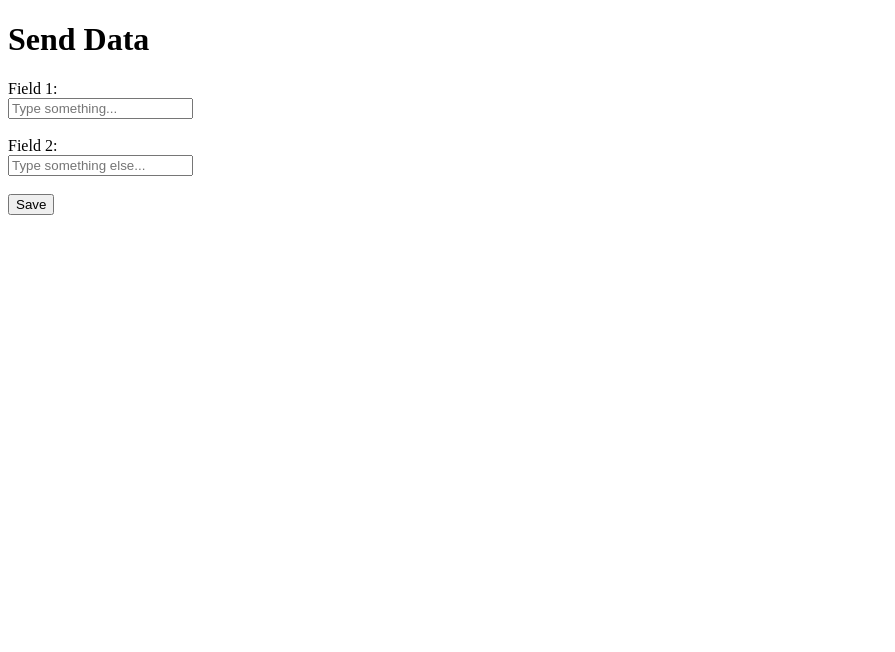
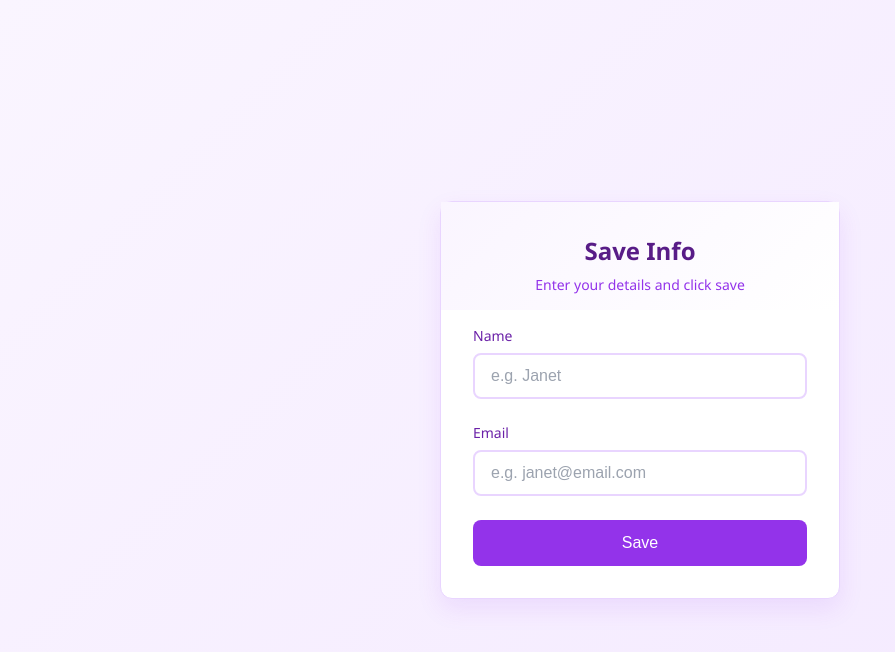
Before and after one commit to jajakyra/save-button-test, a plain HTML site: page index.html in a window 1280 px wide. Shown: the whole page, without its empty margins (0-895 px from the left). Drawn offline with Linux system fonts and the light colour scheme.

Commit message:
Update index.html

```diff
--- a/index.html
+++ b/index.html
@@ -1,40 +1,169 @@
 <!DOCTYPE html>
-<html>
+<html lang="en">
 <head>
-  <title>Send to n8n</title>
+  <meta charset="UTF-8" />
+  <meta name="viewport" content="width=device-width, initial-scale=1.0"/>
+  <title>Save Info</title>
+  <style>
+    * { margin: 0; padding: 0; box-sizing: border-box; }
+
+    :root {
+      --purple-50: #faf5ff;
+      --purple-100: #f3e8ff;
+      --purple-200: #e9d5ff;
+      --purple-400: #c084fc;
+      --purple-600: #9333ea;
+      --purple-700: #7c3aed;
+      --purple-800: #6b21a8;
+      --purple-900: #581c87;
+    }
+
+    body {
+      font-family: 'Segoe UI', sans-serif;
+      background: linear-gradient(135deg, var(--purple-50), var(--purple-100));
+      min-height: 100vh;
+      display: flex;
+      align-items: center;
+      justify-content: center;
+      padding: 1rem;
+    }
+
+    .form-container {
+      background: white;
+      border-radius: 12px;
+      box-shadow: 0 10px 25px rgba(147, 51, 234, 0.1);
+      border: 1px solid var(--purple-200);
+      width: 100%;
+      max-width: 400px;
+      animation: slideUp 0.3s ease-out;
+    }
+
+    .form-header {
+      padding: 2rem 2rem 1rem;
+      text-align: center;
+      background: linear-gradient(135deg, var(--purple-50), white);
+    }
+
+    .form-title {
+      font-size: 1.5rem;
+      font-weight: 600;
+      color: var(--purple-900);
+      margin-bottom: 0.5rem;
+    }
+
+    .form-description {
+      color: var(--purple-600);
+      font-size: 0.875rem;
+    }
+
+    .form-content {
+      padding: 1rem 2rem 2rem;
+    }
+
+    .form-group {
+      margin-bottom: 1.5rem;
+    }
+
+    .form-label {
+      display: block;
+      font-weight: 500;
+      color: var(--purple-800);
+      margin-bottom: 0.5rem;
+      font-size: 0.875rem;
+    }
+
+    .form-input {
+      width: 100%;
+      padding: 0.75rem 1rem;
+      border: 2px solid var(--purple-200);
+      border-radius: 8px;
+      font-size: 1rem;
+      background: white;
+      transition: 0.2s;
+    }
+
+    .form-input:focus {
+      outline: none;
+      border-color: var(--purple-400);
+      box-shadow: 0 0 0 3px rgba(196, 132, 252, 0.1);
+    }
+
+    .form-input::placeholder {
+      color: #9ca3af;
+    }
+
+    .save-button {
+      width: 100%;
+      background: var(--purple-600);
+      color: white;
+      border: none;
+      padding: 0.875rem 1rem;
+      border-radius: 8px;
+      font-size: 1rem;
+      font-weight: 500;
+      cursor: pointer;
+      transition: 0.2s;
+    }
+
+    .save-button:hover {
+      background: var(--purple-700);
+      transform: translateY(-1px);
+      box-shadow: 0 4px 12px rgba(147, 51, 234, 0.3);
+    }
+
+    @keyframes slideUp {
+      from { opacity: 0; transform: translateY(20px); }
+      to { opacity: 1; transform: translateY(0); }
+    }
+  </style>
 </head>
 <body>
-  <h1>Send Data</h1>
+  <div class="form-container">
+    <div class="form-header">
+      <h1 class="form-title">Save Info</h1>
+      <p class="form-description">Enter your details and click save</p>
+    </div>
 
-  <label for="field1">Field 1:</label><br />
-  <input type="text" id="field1" placeholder="Type something..." /><br /><br />
+    <div class="form-content">
+      <form id="saveForm">
+        <div class="form-group">
+          <label for="name" class="form-label">Name</label>
+          <input type="text" id="name" name="name" class="form-input" placeholder="e.g. Janet" required />
+        </div>
 
-  <label for="field2">Field 2:</label><br />
-  <input type="text" id="field2" placeholder="Type something else..." /><br /><br />
+        <div class="form-group">
+          <label for="email" class="form-label">Email</label>
+          <input type="email" id="email" name="email" class="form-input" placeholder="e.g. janet@email.com" required />
+        </div>
 
-  <button onclick="saveData()">Save</button>
+        <button type="submit" class="save-button">Save</button>
+      </form>
+    </div>
+  </div>
 
   <script>
-    function saveData() {
-      const field1 = document.getElementById("field1").value;
-      const field2 = document.getElementById("field2").value;
+    document.getElementById('saveForm').addEventListener('submit', function(e) {
+      e.preventDefault();
+      const name = document.getElementById('name').value;
+      const email = document.getElementById('email').value;
 
       fetch("https://n8n.YOURDOMAIN.com/webhook/YOUR-WEBHOOK", {
         method: "POST",
         headers: { "Content-Type": "application/json" },
-        body: JSON.stringify({
-          field1: field1,
-          field2: field2
-        })
+        body: JSON.stringify({ name, email })
       })
       .then(response => {
         if (response.ok) {
-          alert("Saved!");
+          alert("✅ Info sent successfully!");
         } else {
-          alert("Failed to save.");
+          alert("❌ Failed to send.");
         }
+      })
+      .catch(error => {
+        console.error("Error:", error);
+        alert("🚨 Something went wrong.");
       });
-    }
+    });
   </script>
 </body>
 </html>
```
